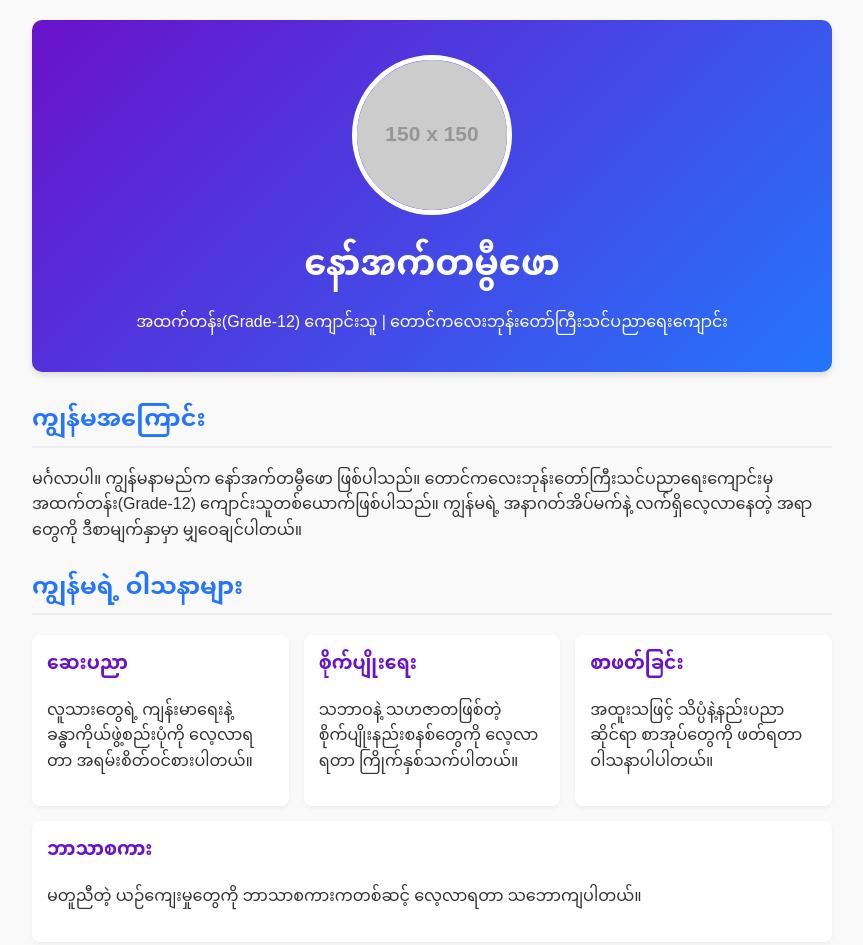
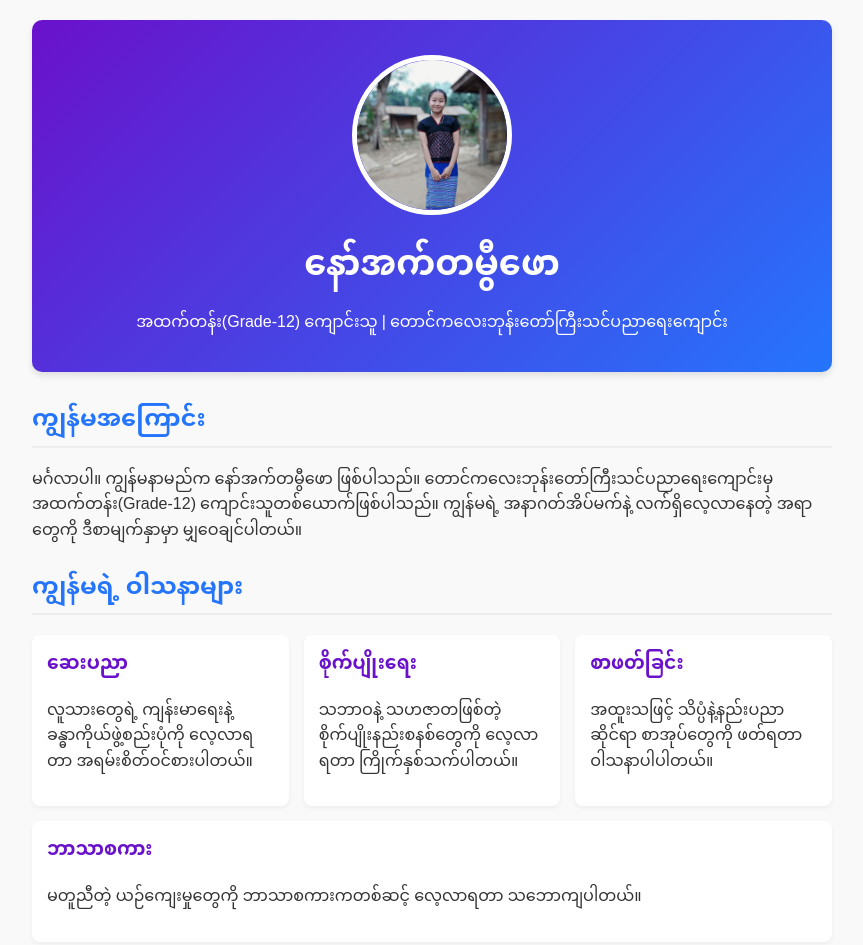
Before and after one commit to ETMP19/ETMP19.github.io, a plain HTML site: page index.html in a window 1280 px wide. Shown: the top 945 px of the page, without its empty margins (208-1071 px from the left). Drawn offline with Linux system fonts and the light colour scheme; placeholder pictures from the web are drawn by us.

Commit message:
Update index.html

```diff
--- a/index.html
+++ b/index.html
@@ -100,7 +100,7 @@
 </head>
 <body>
     <header>
-        <img src="https://via.placeholder.com/150" alt="နော်အက်တမွီဖော၏ဓာတ်ပုံ" class="profile-img">
+        <img src="img.1234.jpg" alt="နော်အက်တမွီဖော၏ဓာတ်ပုံ" class="profile-img">
         <h1>နော်အက်တမွီဖော</h1>
         <p>အထက်တန်း(Grade-12) ကျောင်းသူ | တောင်ကလေးဘုန်းတော်ကြီးသင်ပညာရေးကျောင်း</p>
     </header>
```
